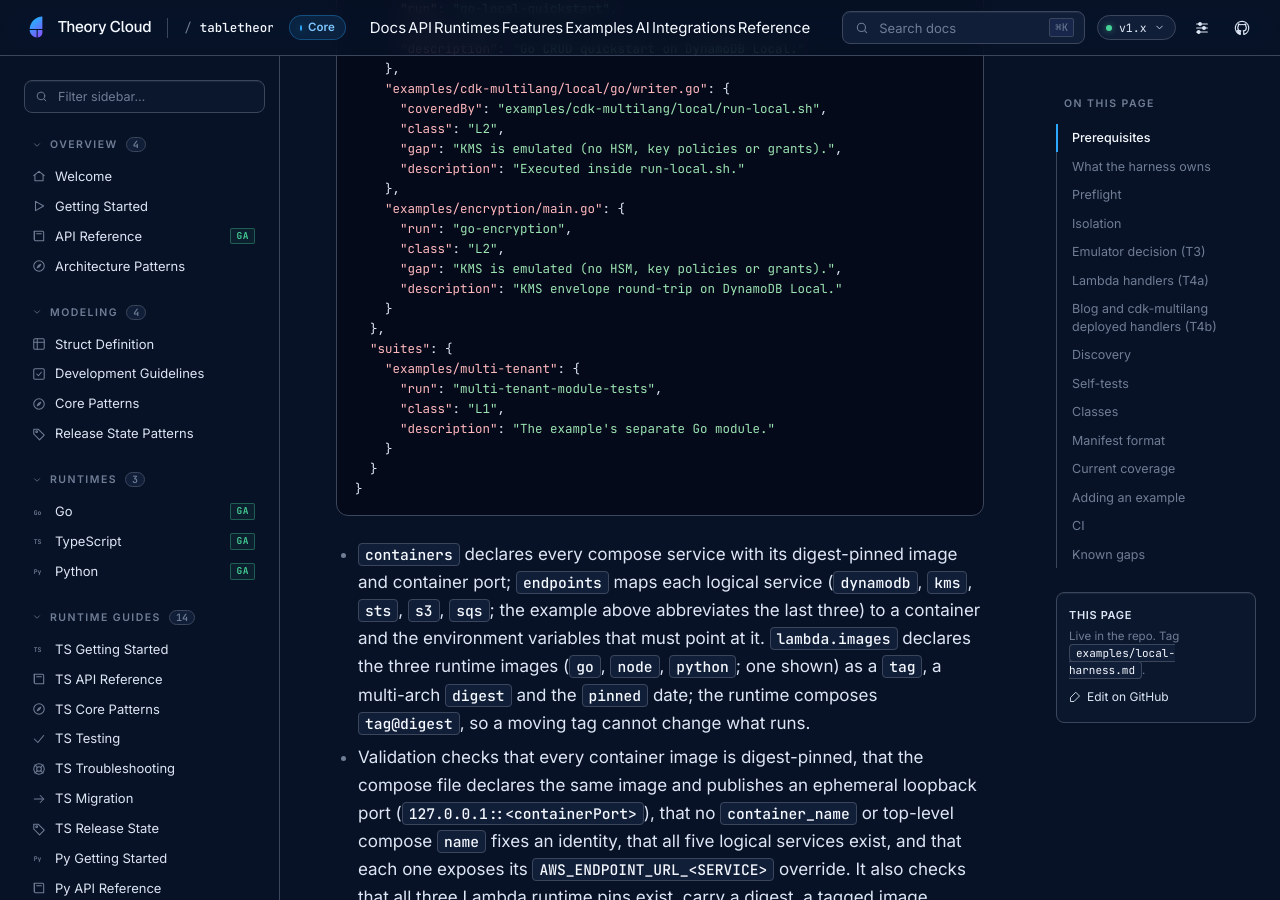
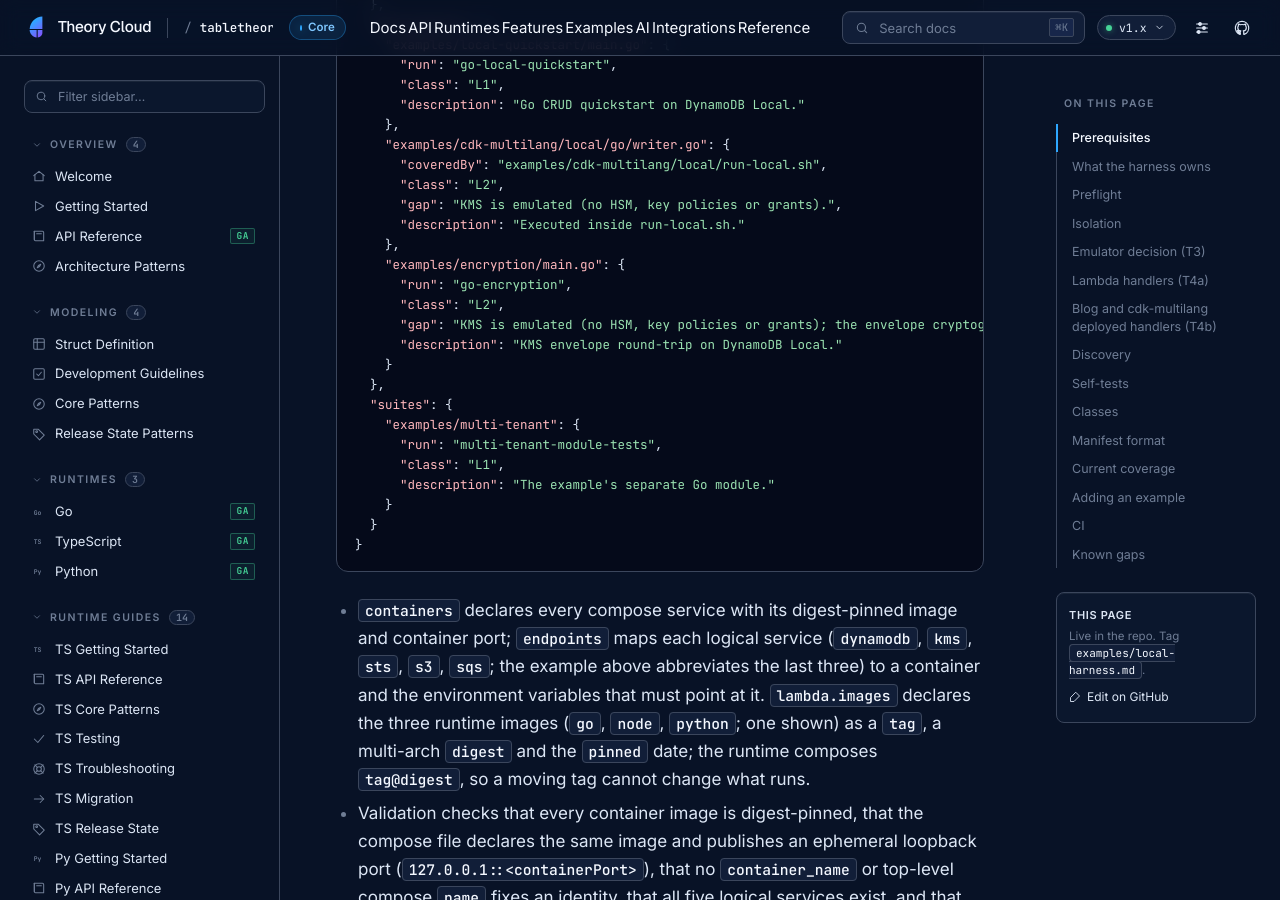
Before and after one commit to theory-cloud/TableTheory, a Jekyll site: the page built from docs/examples/local-harness.md, in a window 1280 px wide and 900 px high, scrolled down 14968 px. Built offline with Jekyll 4.4.1, drawn with Linux system fonts in a browser that asks for light colours; some of the changed text lies outside the part shown.

Commit message:
docs(examples-local): correct Python row runtime wording
The Python rows are not uniform: py-local-crud, py-gsi-query and
py-release-state run through `uv --directory py run ...`, while
py-lambda-stream runs in the pinned Lambda Python 3.14 runtime image.
State that exception in both prerequisite lists, and align the
illustrative manifest snippet's encryption gap with the real manifest.

Refs Factory docs/058 LOCAL-P1.

```diff
--- a/docs/examples/local-harness.md
+++ b/docs/examples/local-harness.md
@@ -29,7 +29,9 @@ make examples-local-down   # remove leftover containers/networks from any run
   `examples/cdk-multilang/` toolchain the harness installs and runs declares
   Node 24+. The harness installs both trees from their checked-in lockfiles when
   their dependencies are missing, then builds the TypeScript runtime.
-- `uv`; the Python example rows run through `uv --directory py run ...`.
+- `uv`; the Python example rows run through `uv --directory py run ...`, except
+  `py-lambda-stream`, which runs inside the pinned Lambda Python 3.14 runtime
+  image.
 - `bash`, `curl` and `jq`; the cdk-multilang local runner and smoke script use
   them.
 
@@ -438,7 +440,7 @@ missing expected output as a failure.
     "examples/encryption/main.go": {
       "run": "go-encryption",
       "class": "L2",
-      "gap": "KMS is emulated (no HSM, key policies or grants).",
+      "gap": "KMS is emulated (no HSM, key policies or grants); the envelope cryptography and KMS GenerateDataKey/Decrypt calls are real.",
       "description": "KMS envelope round-trip on DynamoDB Local."
     }
   },
```
Also changed, not shown: examples/README.md.
